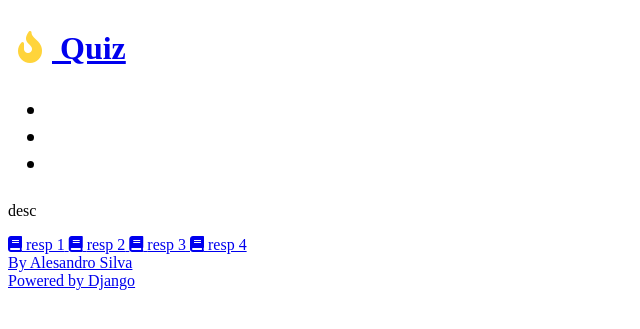
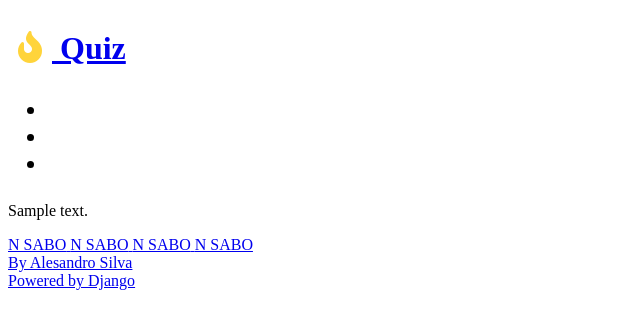
Before and after one commit to Aerttyz/Django-Quiz, a Django app: page /00000000-0000-0000-0000-000000000001/ in a window 1280 px wide. Shown: the top 329 px of the page, without its empty margins (0-640 px from the left). Run offline with Django 5.2, Linux system fonts and the light colour scheme; tables that the repository leaves empty hold one stand-in row (Sample ...).

Commit message:
Chore: Injecting database into questions

```diff
--- a/Django-Project/Quiz/templates/Quiz/partials/quiz.html
+++ b/Django-Project/Quiz/templates/Quiz/partials/quiz.html
@@ -2,29 +2,28 @@
 
 
 {% block second_content %}
-
+{% for question in questions %}
+    <div class="quiz quiz-list-item">
         <div class="quiz-content">
-        <p>desc</p>
+            <p>{{ question.question_text }}</p>
         </div>
         <footer class="quiz-footer quiz">
+
             <a class="quiz-read-more button button-dark button-full-width" href="/Quiz/2049c727-3207-4a89-81b1-c5ecfe8c9c95/">
-            <i class="fas fa-book"></i>
-            <span>resp 1</span>
+                <span>N SABO</span>
             </a>
             <a class="quiz-read-more button button-dark button-full-width" href="/Quiz/2049c727-3207-4a89-81b1-c5ecfe8c9c95/">
-            <i class="fas fa-book"></i>
-            <span>resp 2</span>
+                <span>N SABO</span>
             </a>
             <a class="quiz-read-more button button-dark button-full-width" href="/Quiz/2049c727-3207-4a89-81b1-c5ecfe8c9c95/">
-            <i class="fas fa-book"></i>
-            <span>resp 3</span>
+                <span>N SABO</span>
             </a>
             <a class="quiz-read-more button button-dark button-full-width" href="/Quiz/2049c727-3207-4a89-81b1-c5ecfe8c9c95/">
-            <i class="fas fa-book"></i>
-            <span>resp 4</span>
+                <span>N SABO</span>
             </a>
         </footer>
-
+    </div>
+{% endfor %}
 
 
 {% endblock second_content %}
--- a/Django-Project/Quiz/urls.py
+++ b/Django-Project/Quiz/urls.py
@@ -1,9 +1,9 @@
 from django.urls import path
-from Quiz import views
+from . import views
 
 urlpatterns = [
-    path('', views.home),
-    path('<uuid:id>/', views.quiz),
-    path('Create_quiz/', views.create_quiz),
-    path('Login/', views.login),
+    path('', views.home, name='home'),
+    path('<uuid:id>/', views.quiz, name='quiz_detail'),
+    path('Create_quiz/', views.create_quiz, name='create_quiz'),
+    path('Login/', views.login, name='login'),
 ]
--- a/Django-Project/Quiz/views.py
+++ b/Django-Project/Quiz/views.py
@@ -1,4 +1,4 @@
-from django.shortcuts import render
+from django.shortcuts import render, get_object_or_404
 from .models import Quiz, Question, Option
 
 
@@ -8,8 +8,9 @@ def home(request):
 
 
 def quiz(request, id):
-    question = Question.objects.get(quiz_uuid=id)
-    return render(request, 'Quiz/pages/quiz.html', context={'Question': question})
+    quiz = get_object_or_404(Quiz, uuid=id, is_published=True)
+    questions = quiz.question_set.all()
+    return render(request, 'Quiz/pages/quiz.html', context={'quiz': quiz, 'questions': questions})
 
 
 def create_quiz(request):
```
Lines whose indentation alone changed are shown as unchanged.
